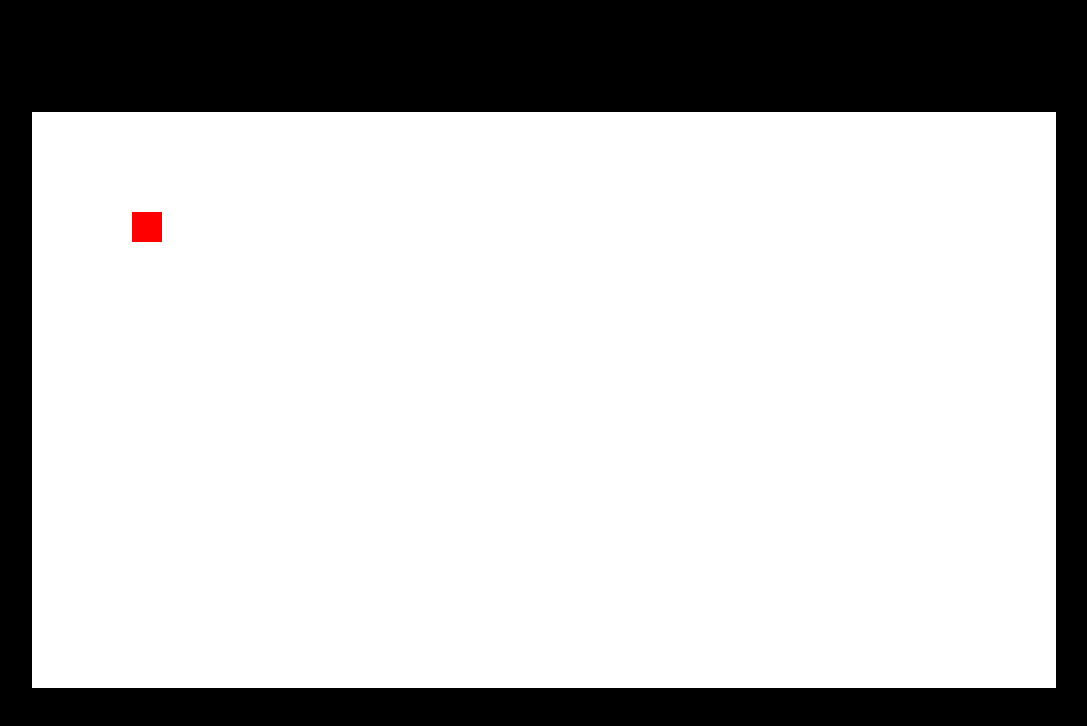
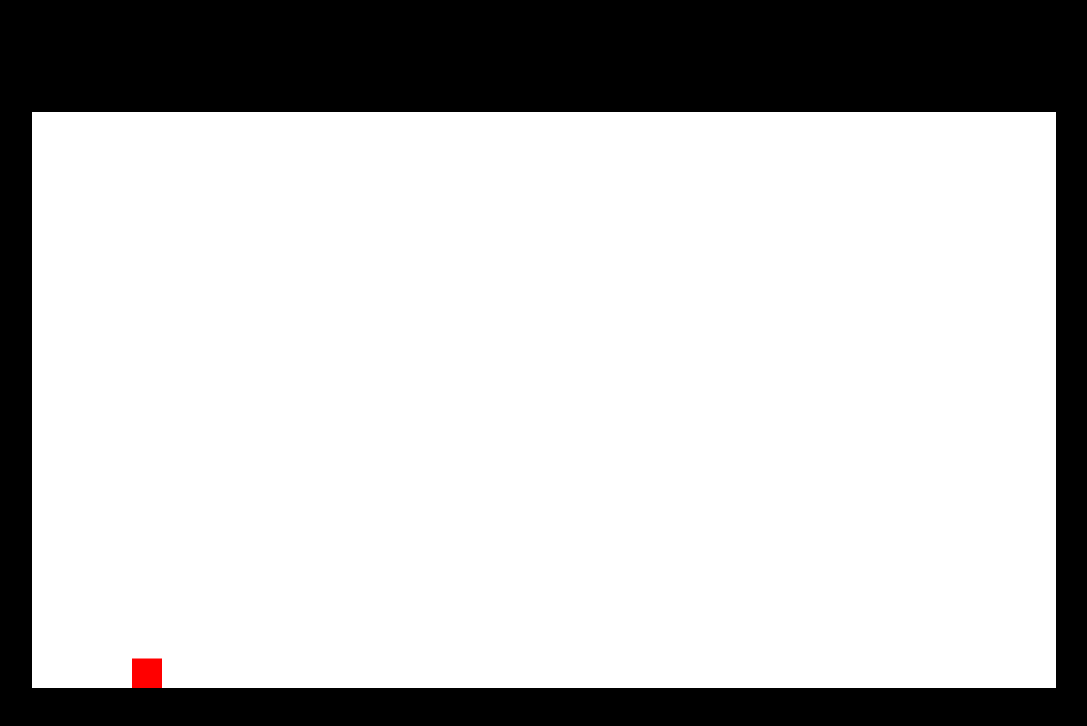
Before and after one commit to Charlely-travers/EtapeJeuJS, a plain HTML site: page index.html in a window 1280 px wide. Shown: the whole page, without its empty margins (96-1183 px from the left). Drawn offline with Linux system fonts and the light colour scheme.

Commit message:
Ajout class joueur + gravité

```diff
--- /dev/null
+++ b/Player.js
@@ -0,0 +1,28 @@
+class Player{
+    constructor() {
+        this.position={
+            x: 100,
+            y:100,
+        }
+        this.velocity = {
+            x: 0,
+            y:1
+        }
+        this.width= 30
+        this.height=30
+    }
+
+    draw() {
+        c.fillStyle='red'
+        c.fillRect(this.position.x,this.position.y,this.width,this.height)
+    }
+
+    update() {
+        this.draw()
+        this.position.y += this.velocity.y
+         if(this.position.y+this.height+this.velocity.y<=canvas.height)
+            this.velocity.y += gravity
+        else this.velocity.y=0
+    }
+
+}
--- a/index.html
+++ b/index.html
@@ -25,6 +25,7 @@
 <body>
 
    <canvas></canvas>
-    <script type="module" src="index.js"></script>
+    <script src="Player.js"></script>
+    <script src="index.js"></script>
 </body>
 </html>
--- a/index.js
+++ b/index.js
@@ -5,26 +5,14 @@ canvas.width = 1024;
 canvas.height = 576;
 
 
-class Player{
-    constructor() {
-        this.position={
-            x: 100,
-            y:100,
-        }
-        this.velocity = {
-            x: 0,
-            y:0
-        }
-        this.width= 30
-        this.height=30
-    }
+const gravity = 0.5;
+const player = new Player();
 
-    draw() {
-        c.fillStyle='red'
-        c.fillRect(this.position.x,this.position.y,this.width,this.height)
-    }
 
+function animate() {
+    requestAnimationFrame(animate)
+    c.clearRect(0,0,canvas.width,canvas.height);
+    player.update();
 }
 
-const player = new Player();
-player.draw()
+animate();
```
